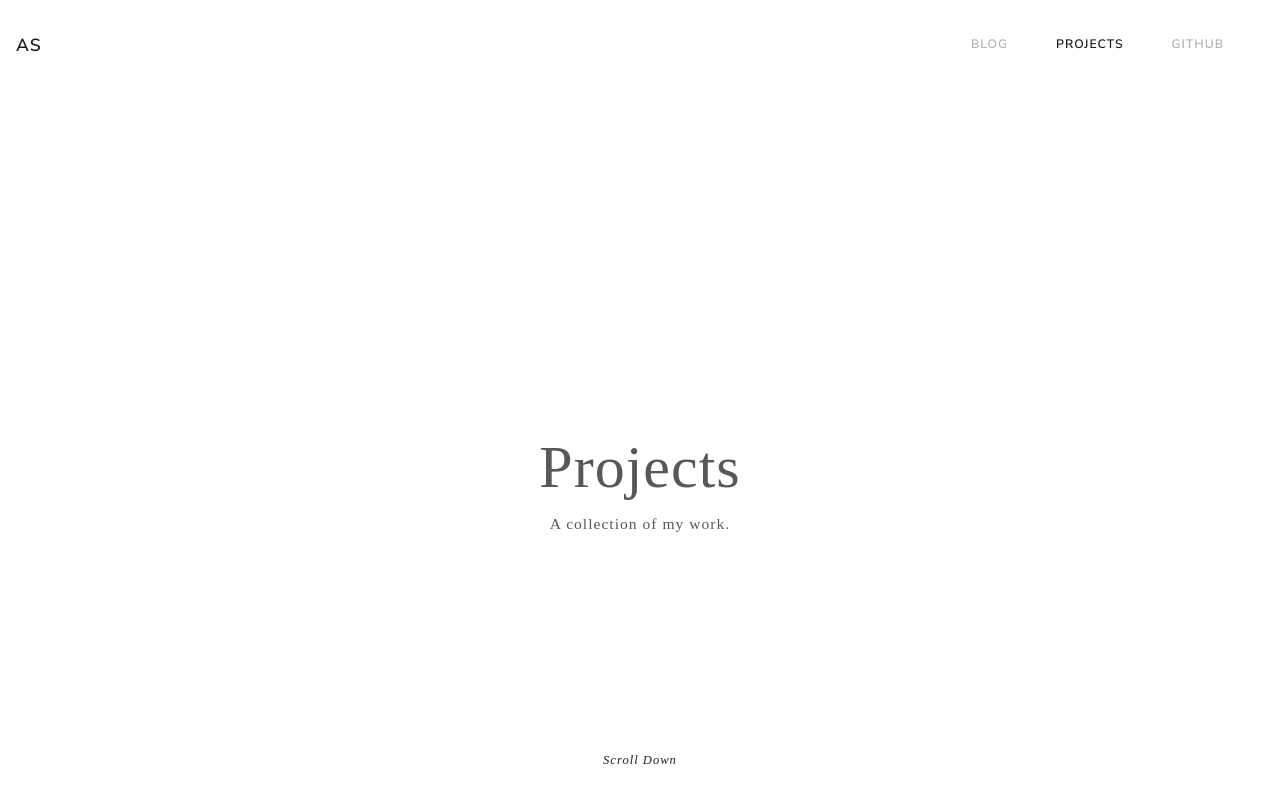
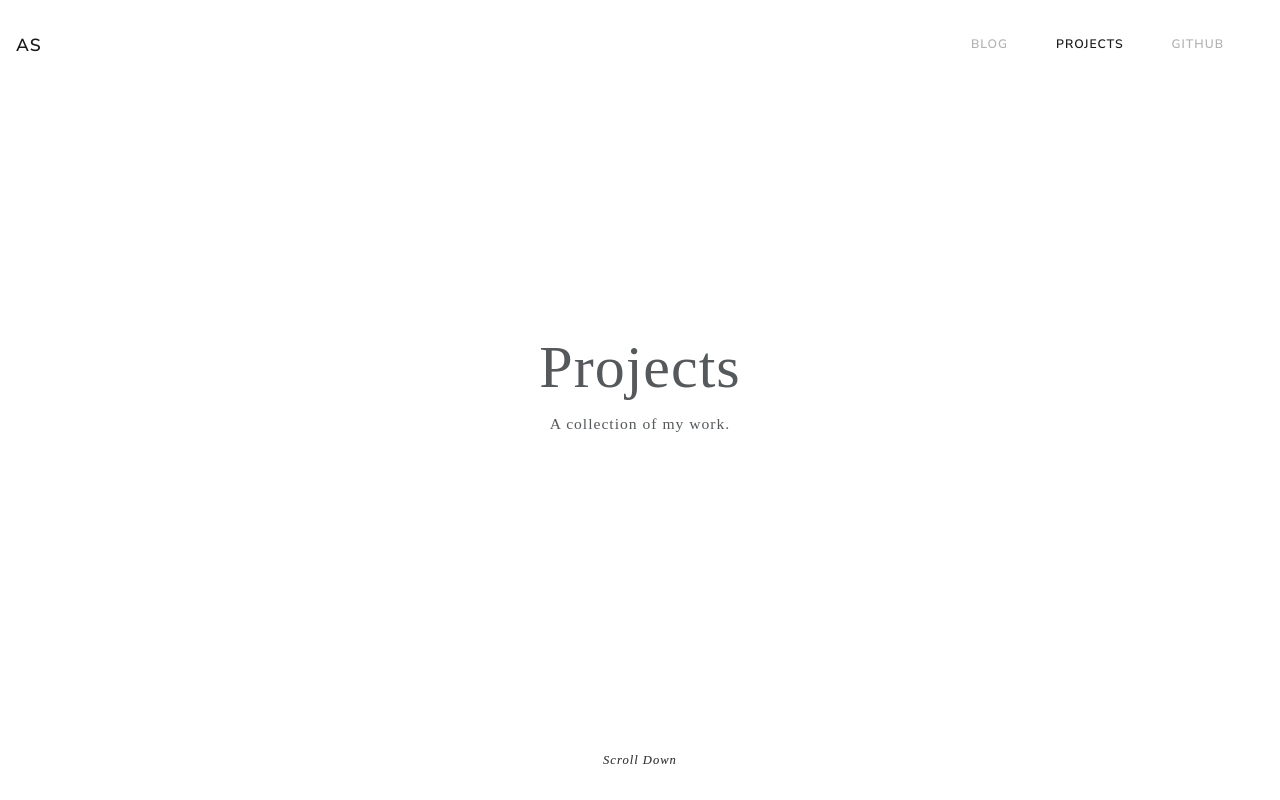
Before and after one commit to AsisASotelo/personal_website, a React (Create React App) app: page /projects in a window 1280 px wide. Shown: the top 800 px of the page. Built offline with nearby package versions, Linux system fonts and the light colour scheme; a web font is replaced by a local one.

Commit message:
Fix Margins

```diff
--- a/src/index.css
+++ b/src/index.css
@@ -74,7 +74,7 @@ code {
   font-size: calc(10px + 2vmin);
   margin-left:10px;
   margin-right:10px;
-  margin-top:30%;
+  margin-top:21%;
 
 
 
```
